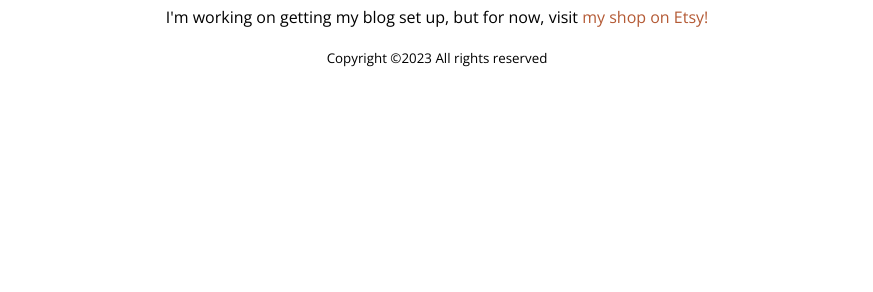
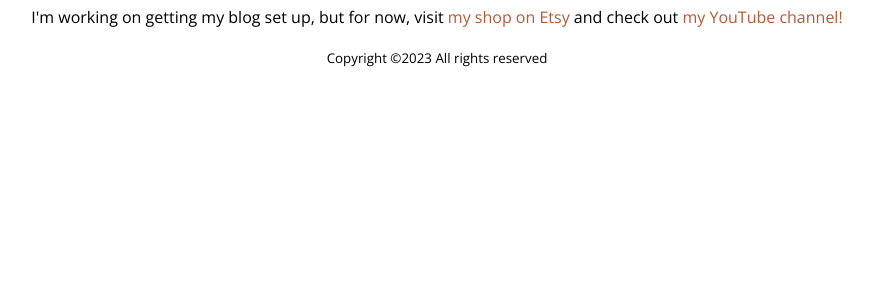
Before and after one commit to busybila/busybila.github.io, a plain HTML site: page index.html in a window 1280 px wide. Shown: the part 516-808 px from the top of the page, without its empty margins (211-1084 px from the left). Drawn offline with nearby package versions, Linux system fonts and the light colour scheme.

Commit message:
Update index.html

```diff
--- a/index.html
+++ b/index.html
@@ -17,7 +17,7 @@
             <img class="logo" src="images/favicon.png" />
             <h1>Hi, I'm BusyBila</h1>
             <div class="description">
-                <p>I'm working on getting my blog set up, but for now, visit <a href="https://busybila.etsy.com">my shop on Etsy!</a></p>
+                <p>I'm working on getting my blog set up, but for now, visit <a href="https://busybila.etsy.com">my shop on Etsy</a> and check out <a href="https://www.youtube.com/@busybila">my YouTube channel!</a></p>
             </div>
             <small>Copyright &copy;<script>document.write(new Date().getFullYear());</script> All rights reserved</small>
         </div>
```
